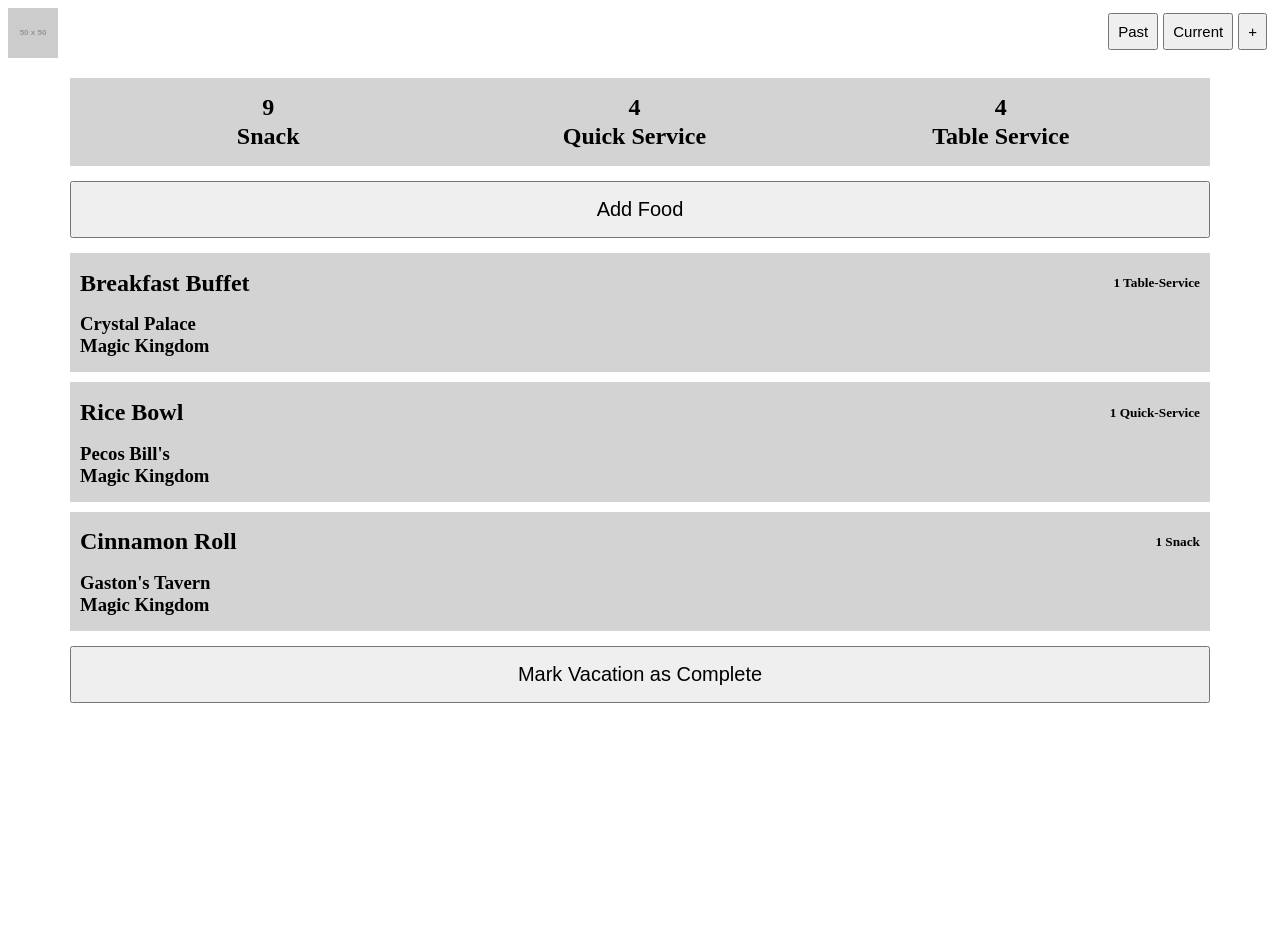
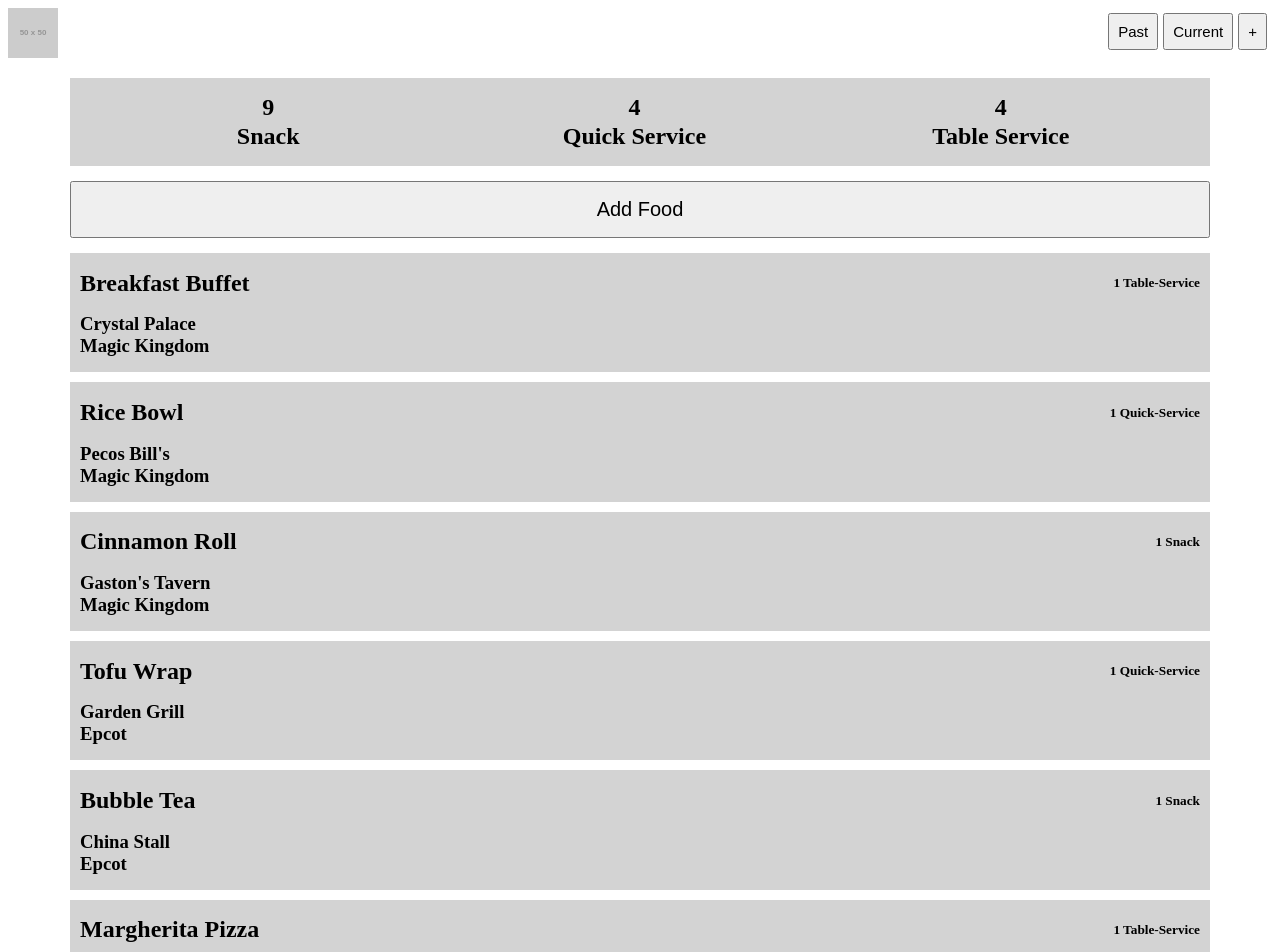
Before and after one commit to christinakerr/disney-dining-tracker, a React (Create React App) app in the folder client/: page / in a window 1280 px wide. Shown: the top 952 px of the page. Before the commit the page ends 800 px from the top, so only its background shows below. Built offline with nearby package versions, Linux system fonts and the light colour scheme.

Commit message:
Sorted the current food items into individual arrays by date

```diff
--- a/client/src/pages/Home.js
+++ b/client/src/pages/Home.js
@@ -16,11 +16,40 @@
     const current = tempState.filter(vacation => vacation.current);
 
 
-    if (current.length === 1){
+
+    if (current.length === 1) {
         hasCurrentVacation = true;
     }
 
+    const currentSorted = [];
+    const usedItems = [];
 
+    const currentFood = current[0].food;
+
+
+    for (let i = 0; i < currentFood.length; i++){
+
+        const matchingItem = usedItems.find(item => item.date === currentFood[i].date)
+
+        if (matchingItem) {
+            continue;
+        }
+        usedItems.push(currentFood[i])
+
+        let array = [currentFood[i]];
+        for (let j = 0; j < currentFood.length; j++){
+            if (currentFood[i].date === currentFood[j].date && i !== j){
+                array.push(currentFood[j])
+            }
+        }
+        currentSorted.push(array);
+    }
+
+    // const sorted = currentSorted.sort((a, b) => {
+    //     return b[0].date - a[0].date;
+    // })
+
+    // console.log(sorted);
 
     if (!hasCurrentVacation) {
         return (
@@ -30,7 +59,7 @@
 
                 {
                     previous.map(vacation => {
-                        return <Button big>{vacation.name}</Button>
+                        return <Button key={vacation.id} big>{vacation.name}</Button>
                     })
                 }
             </div>
@@ -43,7 +72,7 @@
 
                 {
                     current[0].food.map(item => {
-                        return <FoodItem name={item.food} credit={item.credit} location={item.restaurant} park={item.park} />
+                        return <FoodItem name={item.food} credit={item.credit} location={item.restaurant} park={item.park} key={item.id} />
                     })
                 }
 
@@ -70,7 +99,7 @@
                 food: "Breakfast Buffet",
                 drink: "Orange Juice",
                 credit: "1 Table-Service",
-                date: 20200321,
+                date: 20200320,
             },
             {
                 id: 2,
@@ -80,7 +109,7 @@
                 drink: "Lemonade",
                 dessert: "Brownie",
                 credit: "1 Quick-Service",
-                date: 20200322,
+                date: 20200320,
             },
             {
                 id: 3,
@@ -88,7 +117,34 @@
                 restaurant: "Gaston's Tavern",
                 food: "Cinnamon Roll",
                 credit: "1 Snack",
-                date: 202003221,
+                date: 20200320,
+            },
+            {
+                id: 4,
+                park: "Epcot",
+                restaurant: "Garden Grill",
+                food: "Tofu Wrap",
+                drink: "Milk",
+                credit: "1 Quick-Service",
+                date: 20200321,
+            },
+            {
+                id: 5,
+                park: "Epcot",
+                restaurant: "China Stall",
+                food: "Bubble Tea",
+                credit: "1 Snack",
+                date: 20200321,
+            },
+            {
+                id: 6,
+                park: "Epcot",
+                restaurant: "Via Napoli",
+                food: "Margherita Pizza",
+                drink: "Cocktail",
+                dessert: "Cannolis",
+                credit: "1 Table-Service",
+                date: 20200321,
             }
         ]
     },
```
